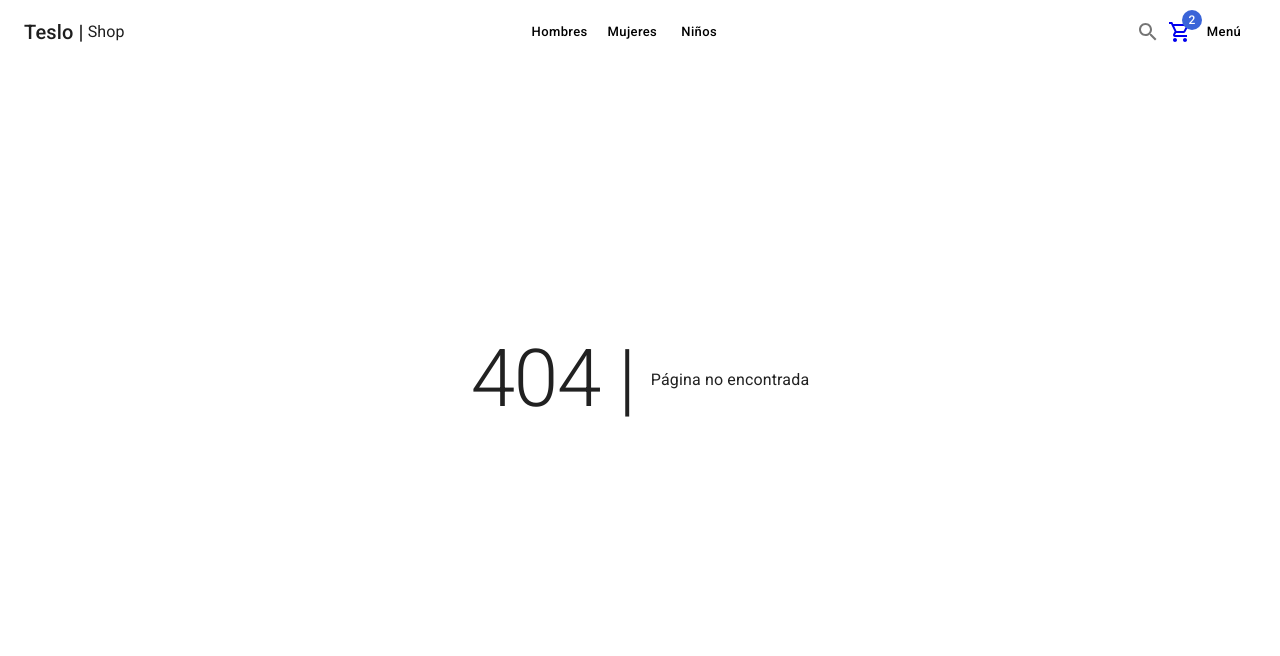
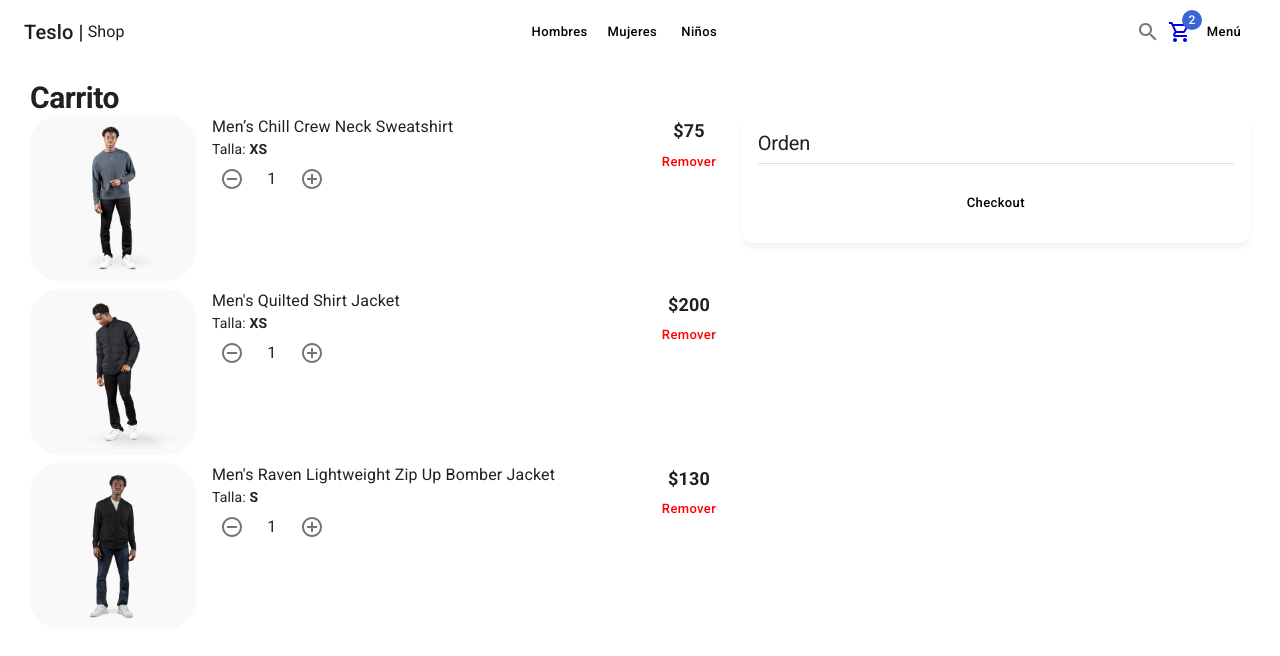
Before and after one commit to HouseCham/teslo-app, a Next.js app: page /cart in a window 1280 px wide. Before the commit this address had no page. Shown: the top 656 px of the page. Built offline with nearby package versions, Linux system fonts and the light colour scheme.

Commit message:
Cart page and components implemented

```diff
--- /dev/null
+++ b/components/cart/CartList.tsx
@@ -0,0 +1,57 @@
+import React from 'react'
+import { initialData } from '../../database/products'
+import { Box, Button, CardActionArea, CardMedia, Grid, Typography } from '@mui/material'
+import NextLink from 'next/link'
+import ItemCounter from '../ui/ItemCounter'
+
+const productsInCart = [
+    initialData.products[0],
+    initialData.products[1],
+    initialData.products[2],
+]
+
+const CartList = () => {
+
+  return (
+    <>
+        {
+            productsInCart.map(product => (
+                <Grid container key={product.slug} spacing={2} sx={{ mb: 1 }}>
+                    <Grid item xs={3}>
+                        {/*TODO: llevar a la pagina del producto */}
+                        {/* Imagen producto */}
+                        <NextLink href="product/slug" passHref>
+                            <CardActionArea>
+                                <CardMedia
+                                    image={`products/${product.images[0]}`}
+                                    component={'img'}
+                                    sx={{ borderRadius: '30px' }}
+                                />
+                            </CardActionArea>
+                        </NextLink>
+                    </Grid>
+                    {/* Nombre del producto */}
+                    <Grid item xs={7}>
+                        <Box display='flex' flexDirection='column'>
+                            {/* Nombre del producto */}
+                            <Typography variant='body1'>{ product.title }</Typography>
+                            {/* Talle del producto */}
+                            <Typography variant='body2'>Talla: <strong>{ product.sizes[0] }</strong></Typography>
+                            {/* Cantidad del producto */}
+                            <ItemCounter />
+                        </Box>
+                    </Grid>
+                    <Grid item xs={2} display={'flex'} alignItems={'center'} flexDirection={'column'}>
+                        {/* Precio del producto */}
+                        <Typography variant='subtitle1'>${ product.price }</Typography>
+                        {/* Eliminar producto */}
+                        <Button variant='text' color='secondary' style={{ color: 'red' }}>Remover</Button>
+                    </Grid>
+                </Grid>
+            ))
+        }
+    </>
+  )
+}
+
+export default CartList
--- /dev/null
+++ b/components/cart/index.ts
@@ -0,0 +1 @@
+export * from './CartList';
--- /dev/null
+++ b/pages/cart/index.tsx
@@ -0,0 +1,35 @@
+import React from 'react'
+import ShopLayout from '../../components/layouts/ShopLayout'
+import { Box, Button, Card, CardContent, Divider, Grid, Typography } from '@mui/material'
+import CartList from '../../components/cart/CartList'
+
+const CartPage = () => {
+  return (
+    <ShopLayout title={'Carrito'} pageDescription={'Carrito de compras de la tienda'}>
+        <Typography variant='h1' component={'h1'} >Carrito</Typography>
+
+        <Grid container>
+            <Grid item xs={12} sm={7}>
+                {/* cart items */}
+                <CartList />
+            </Grid>
+            <Grid item xs={12} sm={5}>
+                {/* cart summary */}
+                <Card className='summaryCard'>
+                    <CardContent>
+                        <Typography variant='h2' component={'h2'}>Orden</Typography>
+                        <Divider sx={{ my: 1 }} />
+
+                        { /* Order summary */ }
+                        <Box sx={{ mt: 3 }}>
+                            <Button color='secondary' className='circular-btn' fullWidth>Checkout</Button>
+                        </Box>
+                    </CardContent>
+                </Card>
+            </Grid>
+        </Grid>
+    </ShopLayout>
+  )
+}
+
+export default CartPage
```
